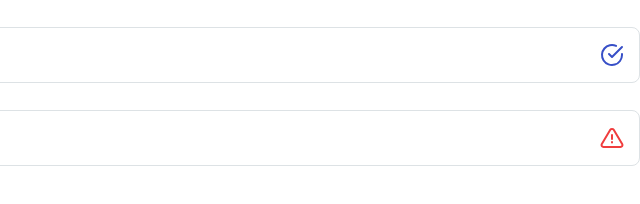
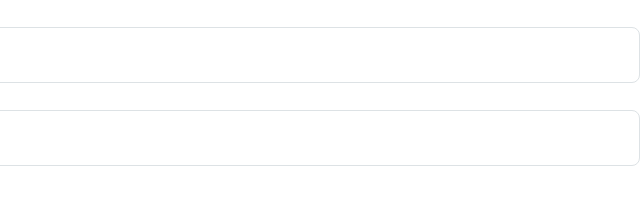
Before and after one commit to js-tasks-ru/htmlcss-20220210_natalya59, a website: page 07-lection5/04-input/index.html in a window 1280 px wide. Shown: the full height of the page, 640-1280 px from the left. Drawn offline with nearby package versions, Linux system fonts and the light colour scheme.

Commit message:
fix input

```diff
--- a/07-lection5/04-input/index.html
+++ b/07-lection5/04-input/index.html
@@ -6,19 +6,19 @@
         <link rel="stylesheet" href="./input.css">
     </head>
     <body>
-    <div class="input-group">
+    <div class="input-group input-group_success">
         <label class="input-group__title">Success</label>
         <div class="input-group__body">
-            <input type="text" class="input-group__input input-group__input_success" placeholder="Placeholder">
+            <input type="text" class="input-group__input" placeholder="Placeholder">
             <div class="input-group__control">
                 <div class="input-group__icon"></div>
             </div>
         </div>
     </div>
-    <div class="input-group">
+    <div class="input-group input-group_invalid">
         <label class="input-group__title">Error</label>
         <div class="input-group__body">
-            <input type="text" class="input-group__input input-group__input_invalid" placeholder="Placeholder">
+            <input type="text" class="input-group__input" placeholder="Placeholder">
             <div class="input-group__control">
                 <div class="input-group__icon"></div>
             </div>
--- a/07-lection5/04-input/input.css
+++ b/07-lection5/04-input/input.css
@@ -14,22 +14,18 @@
 
 .input-group__body {
     position: relative;
-    min-width: 350px;
-    width: 100%;
-    height: 56px;
 }
 
 .input-group__input {
+    width: 100%;
+    min-width: 350px;
+    height: 56px;
     padding-left: 24px;
     padding-right: 56px;
-
     border: 1px solid var(--grey-2);
     box-sizing: border-box;
     outline: none;
     border-radius: 8px;
-    width: 100%;
-    height: 100%;
-
 
     font-family: Inter;
     font-size: 20px;
@@ -71,10 +67,10 @@
    pointer-events: none;
 }
 
-.input-group__input_invalid ~ .input-group__control .input-group__icon {
+.input-group__invalid .input-group__icon {
     background-image: url('../../assets/images/alert.svg');
 }
 
-.input-group__input_success ~ .input-group__control .input-group__icon {
+.input-group__success .input-group__icon {
     background-image: url('../../assets/images/circle-check.svg');
 }
```
